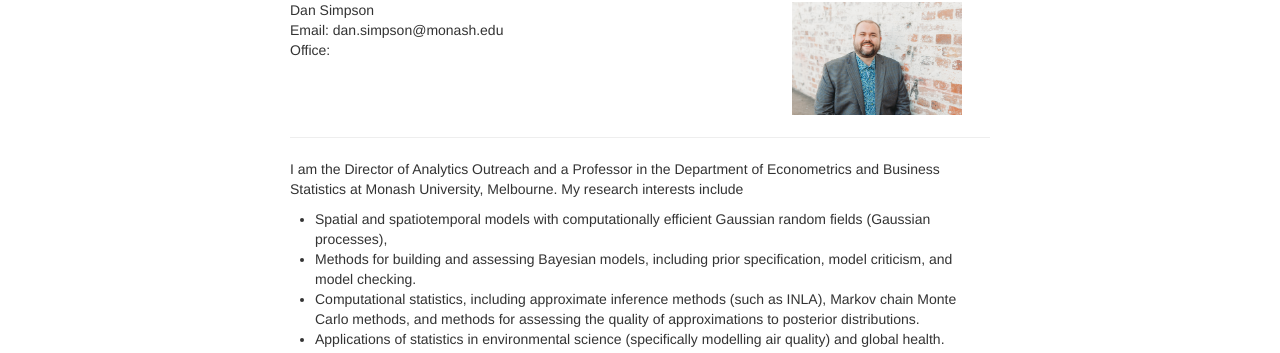
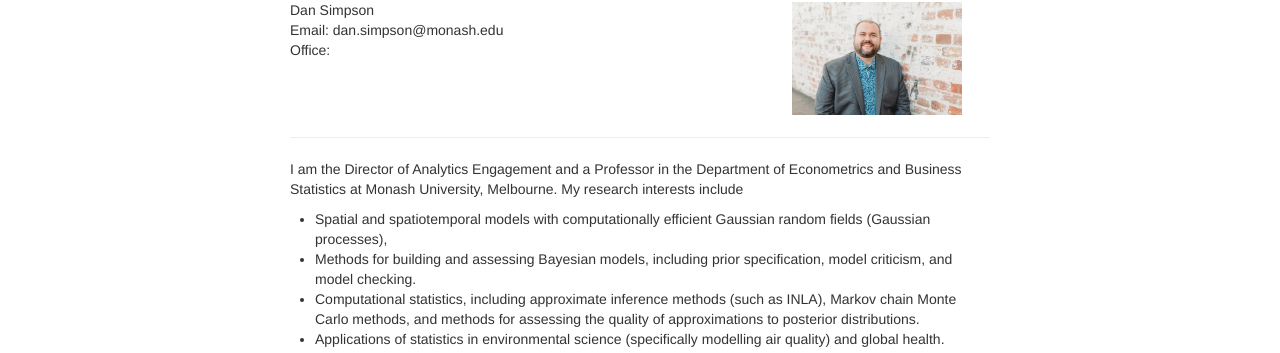
Before and after one commit to dpsimpson/dpsimpson.github.io, a Jekyll site: the page built from index.md, in a window 1280 px wide. Shown: the part 102-455 px from the top of the page. Built offline with Jekyll 4.4.1, drawn with Linux system fonts in a browser that asks for light colours.

```diff
--- a/index.md
+++ b/index.md
@@ -1,7 +1,7 @@
 ---
 layout: frontpage
 title: Daniel Simpson
-description: Daniel Simpson is the Director of Analytics Outreach  and a Professor in the Department of Econometrics and Business Statistics at Monash University, Melbourne.
+description: Daniel Simpson is the Director of Analytics Engagement  and a Professor in the Department of Econometrics and Business Statistics at Monash University, Melbourne.
 keywords: Bayesian modelling, Spatial statistics, Prior distributions, Computational statistics, Applied Statistics
 ---
 
@@ -24,7 +24,7 @@ keywords: Bayesian modelling, Spatial statistics, Prior distributions, Computati
 </div>
 ---
 
-I am the Director of Analytics Outreach  and a Professor in the Department of Econometrics and Business Statistics at Monash University, Melbourne. My research interests include
+I am the Director of Analytics Engagement  and a Professor in the Department of Econometrics and Business Statistics at Monash University, Melbourne. My research interests include
 - Spatial and spatiotemporal models with computationally efficient Gaussian random fields (Gaussian processes),
 - Methods for building and assessing Bayesian models, including prior specification, model criticism, and model checking.
 - Computational statistics, including approximate inference methods (such as INLA), Markov chain Monte Carlo methods, and methods for assessing the quality of approximations to posterior distributions.
```
Also changed, not shown: 1 other file.
